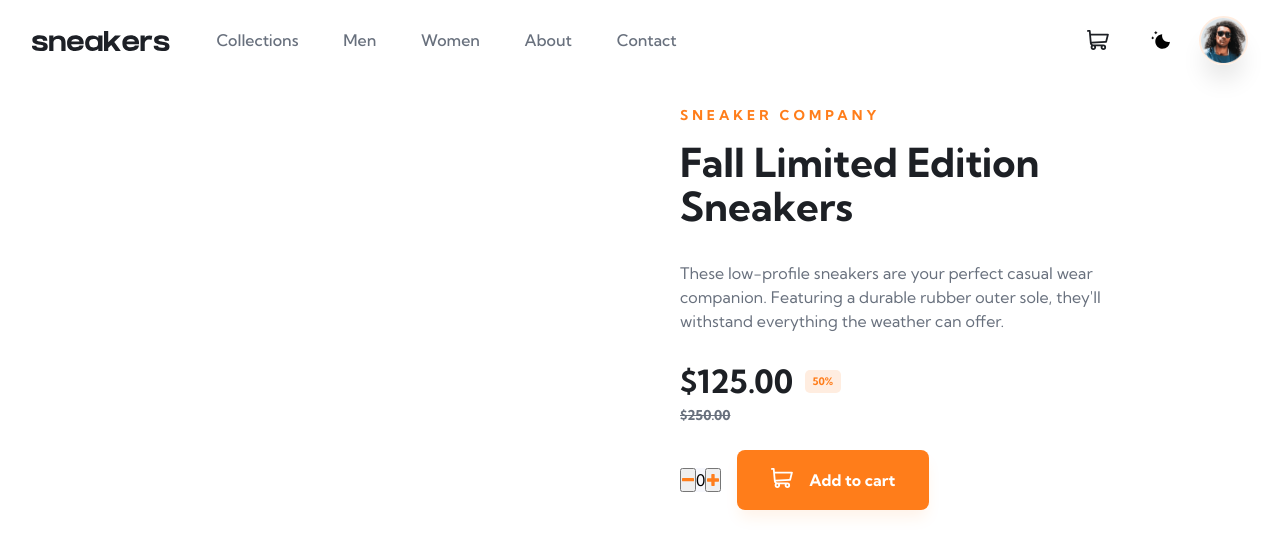
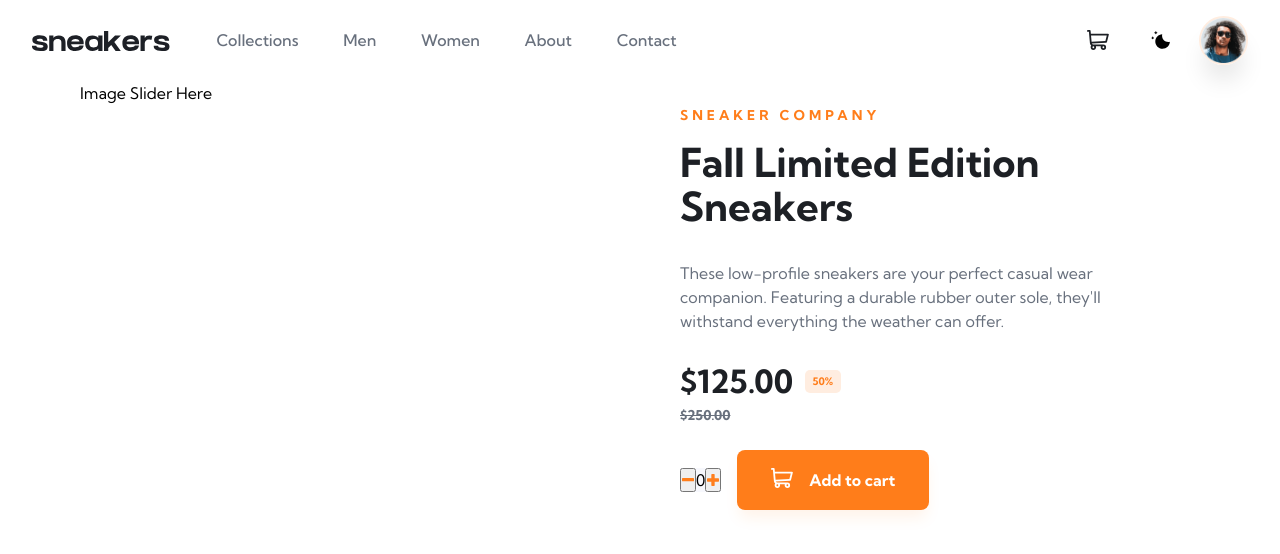
Before and after one commit to SameerJS6/Reactfolio, a React (Vite) app in the folder E-Commerce-Product-Page/: page / in a window 1280 px wide. Shown: the top 554 px of the page. Built offline with nearby package versions, Linux system fonts and the light colour scheme.

Commit message:
Trying Build

```diff
--- a/E-Commerce-Product-Page/src/components/ImageSlider.jsx
+++ b/E-Commerce-Product-Page/src/components/ImageSlider.jsx
@@ -2,6 +2,6 @@ import React from 'react'
 
 export default function ImageSlider() {
   return (
-    <div></div>
+    <div>Image Slider Here</div>
   )
 }
```
